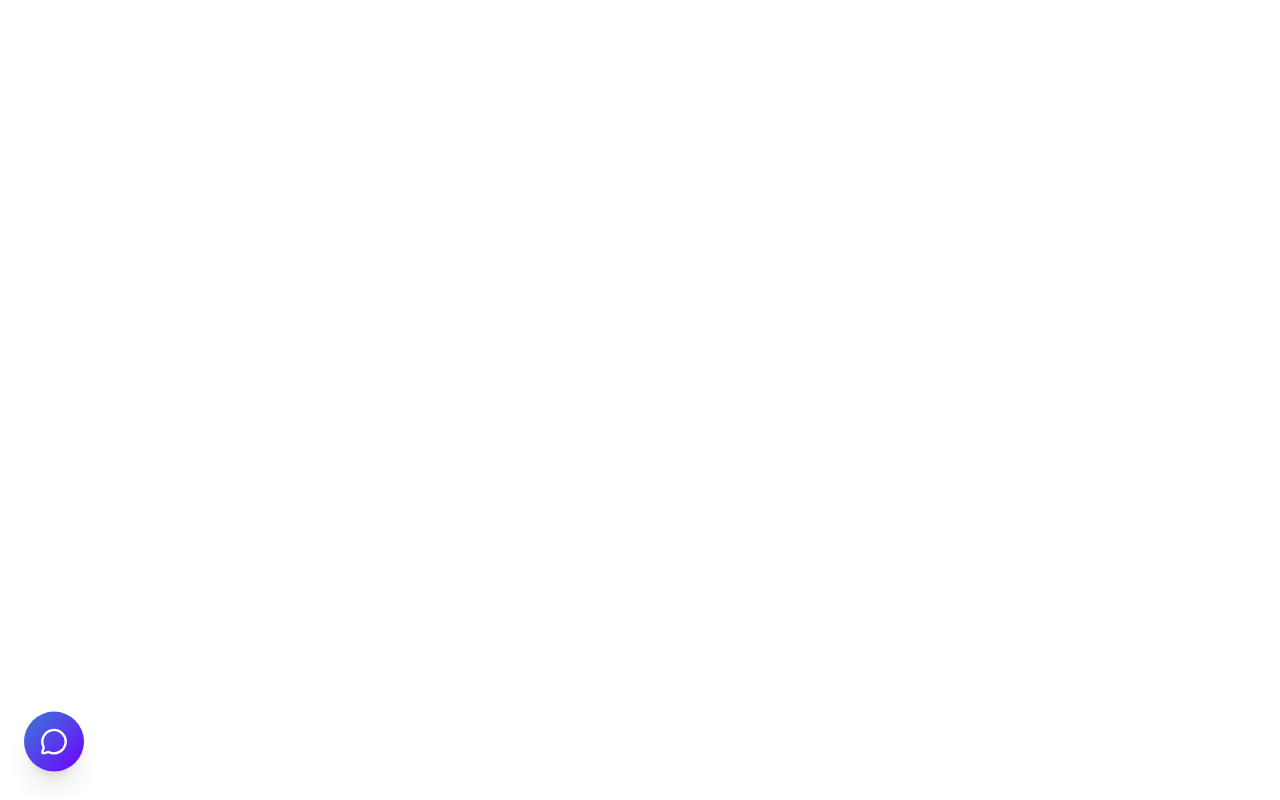
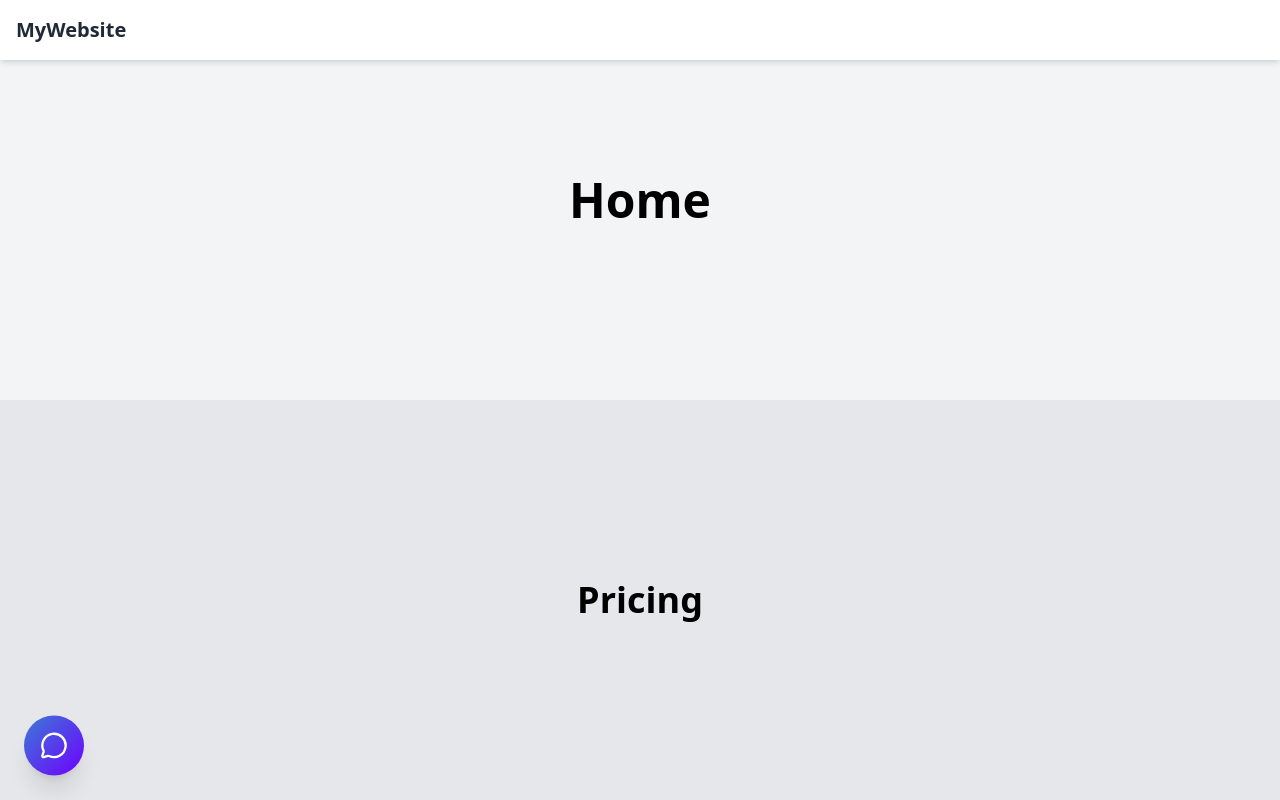
Before and after one commit to shravya235/Interview_helper, a Next.js app in the folder frontend/: page / in a window 1280 px wide. Shown: the top 800 px of the page. Built offline with nearby package versions, Linux system fonts and the light colour scheme.

Commit message:
created landing page

```diff
--- /dev/null
+++ b/frontend/src/app/landing/LandingPage.tsx
@@ -0,0 +1,40 @@
+import Header from "@/components/Header";
+
+
+export default function LandingPage() {
+
+  return (
+    <main className="scroll-smooth">
+
+      {/* logo */}
+      <Header />
+      {/* Home Section */}
+      <section id="home" className="h-[50vh] flex items-center justify-center bg-gray-100">
+        <h1 className="text-5xl font-bold">Home</h1>
+      </section>
+
+      {/* Pricing Section */}
+      <section id="pricing" className="h-[50vh] flex items-center justify-center bg-gray-200">
+        <h2 className="text-4xl font-semibold">Pricing</h2>
+      </section>
+
+      {/* Features Section */}
+      <section id="features" className="h-[50vh] flex items-center justify-center bg-gray-300">
+        <h2 className="text-4xl font-semibold">Features</h2>
+      </section>
+
+      {/* About Section */}
+      <section id="about" className="h-[50vh] flex items-center justify-center ">
+        <h2 className="text-4xl font-semibold">About</h2>
+      </section>
+
+      {/* Contact Section */}
+      <section id="contact" className="h-[50vh] flex items-center justify-center ">
+        <h2 className="text-4xl font-semibold">Contact</h2>
+      </section>
+
+
+
+    </main>
+  );
+}
--- a/frontend/src/app/page.tsx
+++ b/frontend/src/app/page.tsx
@@ -1,9 +1,11 @@
 import Chatbot from "@/components/Chatbot";
+import LandingPage from "./landing/LandingPage";
 
 export default function Home() {
   return (
     <main className="min-h-screen">
       <Chatbot />
+      <LandingPage/>
 
     </main>
   );
--- /dev/null
+++ b/frontend/src/components/Header.tsx
@@ -0,0 +1,14 @@
+import Image from 'next/image';
+import logo from '/public/logo.png'; // put your logo in public folder
+
+export default function Header() {
+  return (
+    <header className="w-full flex items-center justify-start p-4 bg-white shadow-md fixed top-0 z-50">
+      {/* Logo */}
+      <div className="flex items-center gap-2">
+        {/* <Image src={logo} alt="Logo" width={40} height={40} /> */}
+        <span className="text-xl font-bold text-gray-800">MyWebsite</span>
+      </div>
+    </header>
+  );
+}
```
Also changed, not shown: 2 other files (tests, documents, lock files or other folders).
